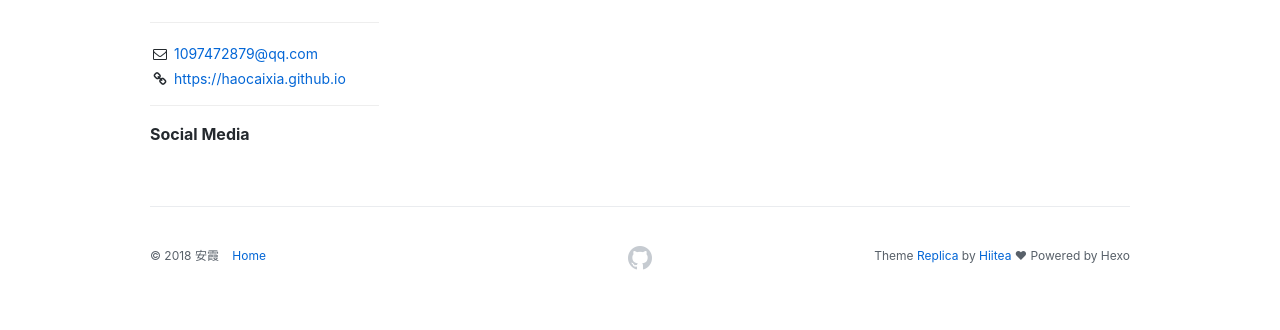
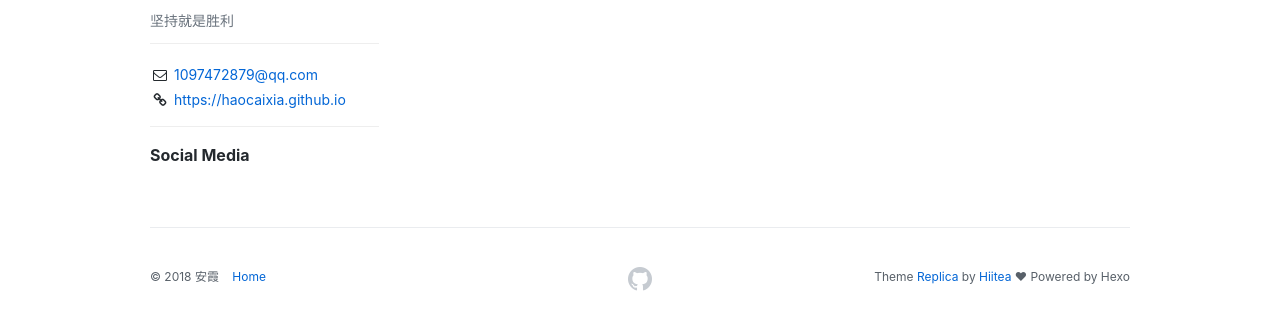
Before and after one commit to haocaixia/haocaixia.github.io, a plain HTML site: page index.html in a window 1280 px wide. Shown: the part 332-662 px from the top of the page. Drawn offline with nearby package versions, Linux system fonts and the light colour scheme.

Commit message:
Site updated: 2018-11-26 14:43:05

```diff
--- a/index.html
+++ b/index.html
@@ -9,7 +9,7 @@
   <title>
     面试题总结
   </title>
-  <meta name="description" content="">
+  <meta name="description" content="坚持就是胜利">
 
   <meta name="author" content="安霞">
 
@@ -99,7 +99,7 @@
   </ul>
     </div>
     <div class="blog-description">
-
+      坚持就是胜利
     </div>
   </div>
 
```
Also changed, not shown: 2018/11/26/hello-world/index.html (+1 -1 lines), 2018/11/26/文章1/index.html (+1 -1 lines), archives/2018/11/index.html (+2 -2 lines), archives/2018/index.html (+2 -2 lines), archives/index.html (+2 -2 lines).
